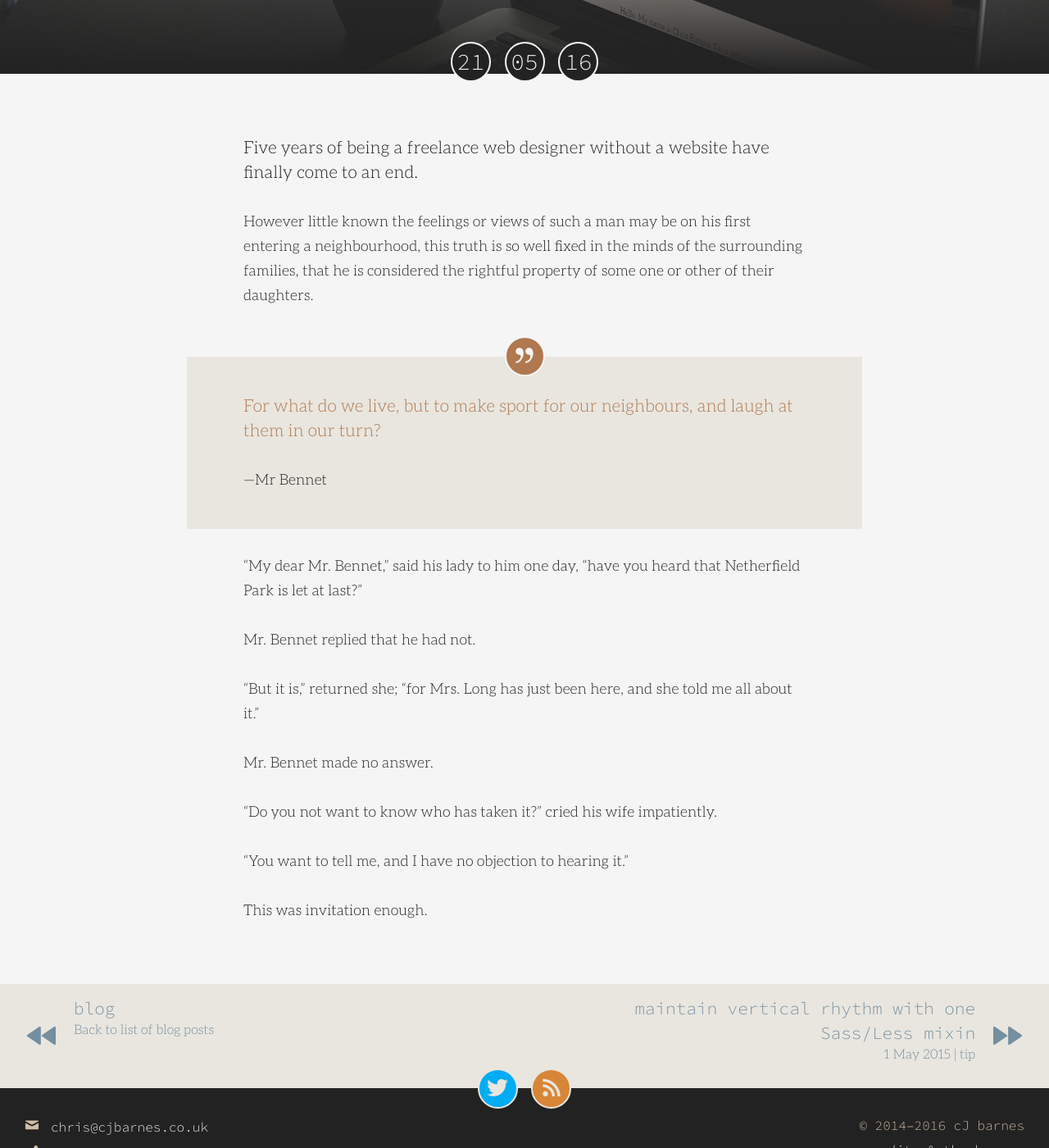
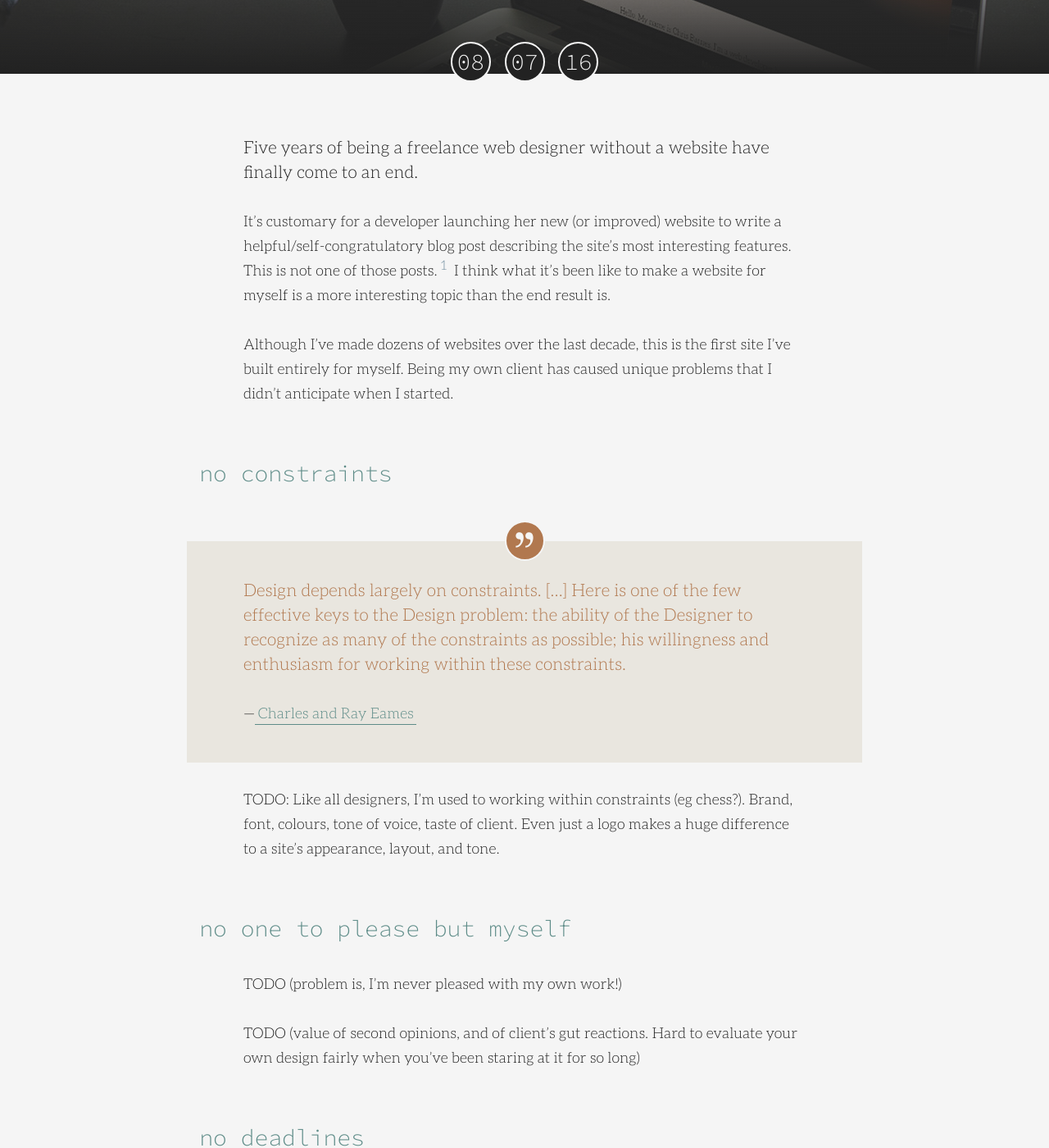
Before and after one commit to cjbarnes/cjbarnes.github.io, a Jekyll site: the page built from _posts/2016-05-21-new-website.md, in a window 1280 px wide and 1400 px high, scrolled down 410 px. Shown: the whole window at 82% size. Built offline with Jekyll 4.4.1, drawn with Linux system fonts in a browser that asks for light colours; some of the changed text lies outside the part shown.

Commit message:
Partial outline of introductory blog post

```diff
--- a/_posts/2016-05-21-new-website.md
+++ b/_posts/2016-05-21-new-website.md
@@ -1,5 +1,6 @@
 ---
 title: welcome to my new website
+date: 2016-07-08 9:00:00 +0100
 languages:
 - CSS
 - HTML
@@ -19,24 +20,45 @@ Five years of being a freelance web designer without a website have finally come
 {:.lead}
 <!--more-->
 
-However little known the feelings or views of such a man may be on his first entering a neighbourhood, this truth is so well fixed in the minds of the surrounding families, that he is considered the rightful property of some one or other of their daughters.
+It's customary for a developer launching her new (or improved) website to write a helpful/self-congratulatory blog post describing the site's most interesting features. This is not one of those posts.[^1] I think what it's been like to make a website for myself is a more interesting topic than the end result is.
+
+Although I've made dozens of websites over the last decade, this is the first site I've built entirely for myself. Being my own client has caused unique problems that I didn't anticipate when I started.
+
+## no constraints
 
 <figure class="quote">
-> For what do we live, but to make sport for our neighbours, and laugh at them in our turn?
+> Design depends largely on constraints. [...] Here is one of the few effective keys to the Design problem: the ability of the Designer to recognize as many of the constraints as possible; his willingness and enthusiasm for working within these constraints.
 
-<cite>Mr Bennet</cite>
+<cite>[Charles and Ray Eames](http://www.eamesoffice.com/the-work/design-q-a-text/ "Eames Office – Design Q&A text")</cite>
 </figure>
 
-"My dear Mr. Bennet," said his lady to him one day, "have you heard that Netherfield Park is let at last?"
+TODO: Like all designers, I'm used to working within constraints (eg chess?). Brand, font, colours, tone of voice, taste of client. Even just a logo makes a huge difference to a site's appearance, layout, and tone.
 
-Mr. Bennet replied that he had not.
+## no one to please but myself
 
-"But it is," returned she; "for Mrs. Long has just been here, and she told me all about it."
+TODO (problem is, I'm never pleased with my own work!)
 
-Mr. Bennet made no answer.
+TODO (value of second opinions, and of client's gut reactions. Hard to evaluate your own design fairly when you've been staring at it for so long)
 
-"Do you not want to know who has taken it?" cried his wife impatiently.
+## no deadlines
 
-"You want to tell me, and I have no objection to hearing it."
+TODO
 
-This was invitation enough.
+## what's the point?
+
+TODO (web developers really ought to have websites! not just for marketing; as a playground for trying new things. eg Sass; Jekyll; client-side search)
+
+TODO (somewhere to point people to, either to get examples of my work (*cough* [my portfolio](/whativedone/portfolio/) *cough*), info on how I work, or to answer questions I keep getting asked)
+
+TODO (nice to have somewhere to write this stuff)
+
+## why now?
+
+TODO
+
+## what I'm writing about
+
+TODO (post formats)
+
+
+[^1]: No promises that I'll stay away from such posts in future though...
```
